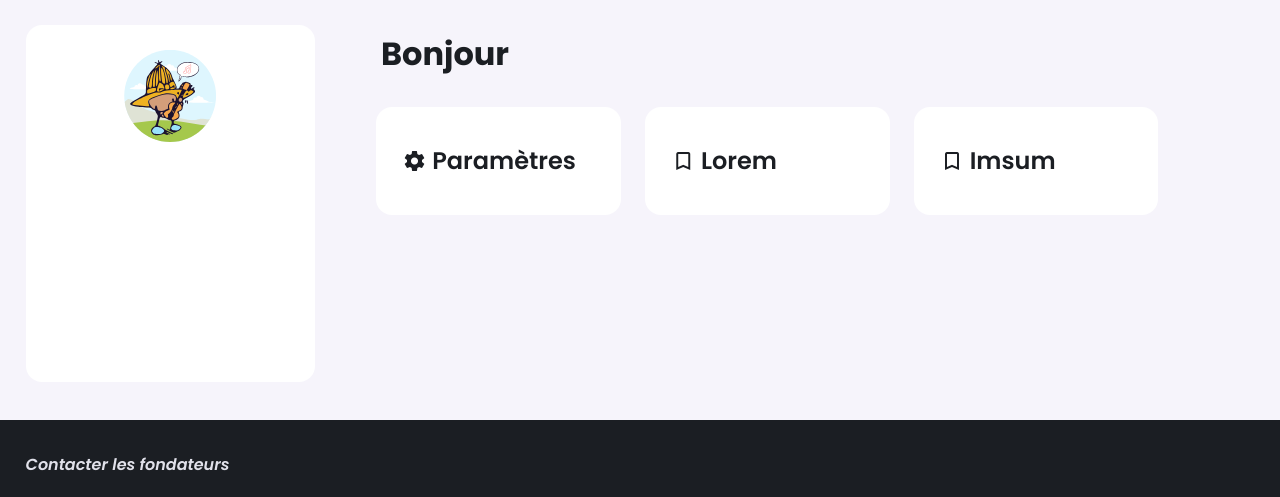
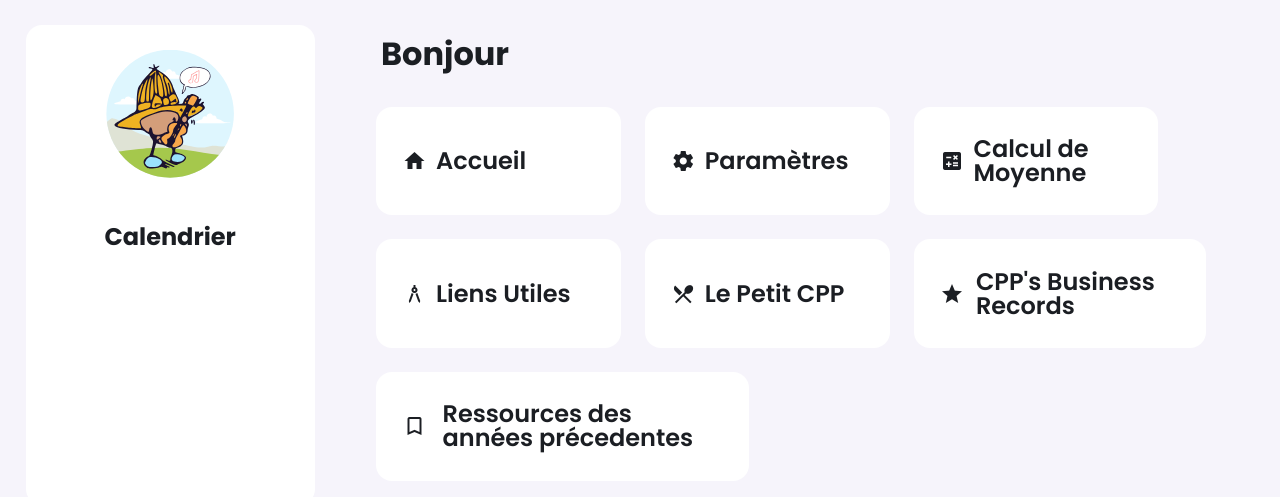
Before and after one commit to mathias-rosa/CPP-CONNECT, a Flask app: template app/templates/dashboard.html in a window 1280 px wide. Shown: the part 59-556 px from the top of the page. Run offline with Flask 2, Linux system fonts and the light colour scheme; the template is opened without the code that fills it, so the values that code supplies are empty; some libraries are stand-ins or nearby versions.

Commit message:
dashboard

```diff
--- a/app/static/styles/connected_styles.css
+++ b/app/static/styles/connected_styles.css
@@ -48,9 +48,8 @@
     display: flex;
     font-size: 1.5em;
     margin: 0;
-    margin-left: 3%;
+    margin-left: 5%;
     flex: 1;
-    word-break: break-all;
     line-height: 1;
     color: inherit;
 }
@@ -69,6 +68,15 @@
     margin: 0;
 }
 
+#ressources{
+    width: 100%;
+    max-width: 20em;
+}
+#guiness{
+    width: 100%;
+    max-width: 15em;
+}
+
 
 #profile-box{
     display: flex;
@@ -82,7 +90,7 @@
     align-items: center;
 }
 #profile-box img{
-    height: 30%;
+    height: 8em;
     clip-path:ellipse(50% 50%);
 }
 #profile-box h1{
--- a/app/templates/dashboard.html
+++ b/app/templates/dashboard.html
@@ -12,25 +12,44 @@
     <div class="widget">
 
         <div class="pannel" id="profile-box">
-            <img src="{{ url_for('static', filename='img/profile_pict_1.svg') }}" alt="">
+            <img src="{{ url_for('static', filename='img/Avatar/profile_pict_1.svg') }}" alt="">
             <h1>{{current_user.name}}</h1>
             <h2>{{current_user.surname}}</h2>
+            <div class="calendar">
+                <h2>Calendrier</h2>
+            </div>
         </div>
         <div class="pannel" id="menu">
             <div class="tile" id="welcome">
                 <h1>Bonjour {{ current_user.name }}</h1>
             </div>
+            <a class="tile" id="home"  href="{{ url_for('index') }}">
+                <i class="material-icons">home</i>
+                <p>Accueil</p>
+            </a>
             <a class="tile" id="settings"  href="{{ url_for('settings') }}">
                 <i class="material-icons">settings</i>
                 <p>Paramètres</p>
             </a>
-            <a class="tile" id="lorem"  href="{{ url_for('index') }}">
+            <a class="tile" id="moyenne"  href="{{ url_for('index') }}">
+                <i class="material-icons">calculate</i>
+                <p>Calcul de Moyenne</p>
+            </a>
+            <a class="tile" id="links"  href="{{ url_for('index') }}">
+                <i class="material-icons">architecture</i>
+                <p>Liens Utiles</p>
+            </a>
+            <a class="tile" id="adress"  href="{{ url_for('index') }}">
+                <i class="material-icons">restaurant_menu</i>
+                <p>Le Petit CPP</p>
+            </a>
+            <a class="tile" id="guiness" href="{{ url_for('index') }}">
+                <i class="material-icons">grade</i>
+                <p>CPP's Business Records</p>
+            </a>
+            <a class="tile" id="ressources" href="{{ url_for('index') }}">
                 <i class="material-icons">turned_in_not</i>
-                <p>Lorem</p>
-            </a>
-            <a class="tile" id="ipsum" href="{{ url_for('index') }}">
-                <i class="material-icons">turned_in_not</i>
-                <p>Imsum</p>
+                <p>Ressources des années précedentes</p>
             </a>
         </div>
 
```
Also changed, not shown: app/static/img/Avatar/profile_pict_1.svg (renamed from app/static/img/profile_pict_1.svg), app/static/img/Avatar/profile_pict_2.svg (added).
